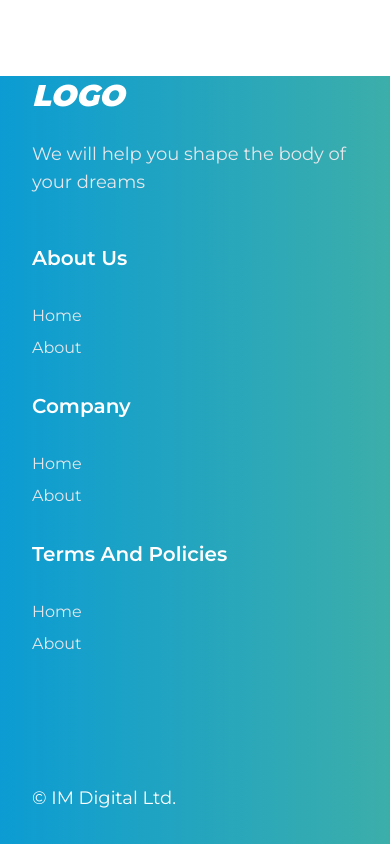
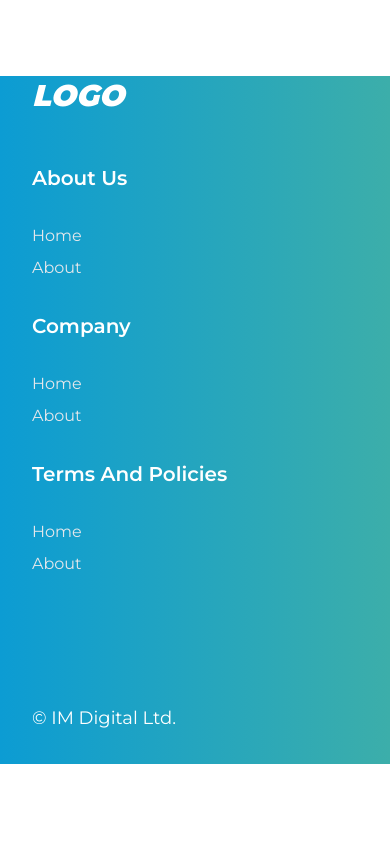
Before and after one commit to zrvnarmarin/IM-Digital---Med, a Next.js app: page / in a window 390 px wide. Shown: the part 4315-5159 px from the top of the page. After the commit the page ends 5079 px from the top, so only its background shows below. Built offline with nearby package versions, Linux system fonts and the light colour scheme.

Commit message:
mobile version finished;

```diff
--- a/app/components/Footer.tsx
+++ b/app/components/Footer.tsx
@@ -5,12 +5,9 @@ export default function Footer() {
   return (
     <footer className='bg-gradient-to-r from-[#0C9CD3] to-[#3CAEAA] px-8 flex flex-col w-full'>
        <div className='flex flex-col gap-6'>
-       <Link href={'/'}>
-            <p className='text-3xl sm:text-4xl leading-10 font-black italic text-white md:text-6xl lg:text-[#3caeaa]'>LOGO</p>
-        </Link>
-          <p className='text-lg font-normal text-gray-200'>
-            We will help you shape the body of your dreams
-          </p>
+        <Link href={'/'}>
+                <p className='text-3xl sm:text-4xl leading-10 font-black italic text-white md:text-6xl lg:text-[#3caeaa]'>LOGO</p>
+            </Link>
        </div>
 
         <ul className='grid grid-cols-1 sm:grid-cols-2 md:grid-cols-3 gap-8 pt-12'>
```
